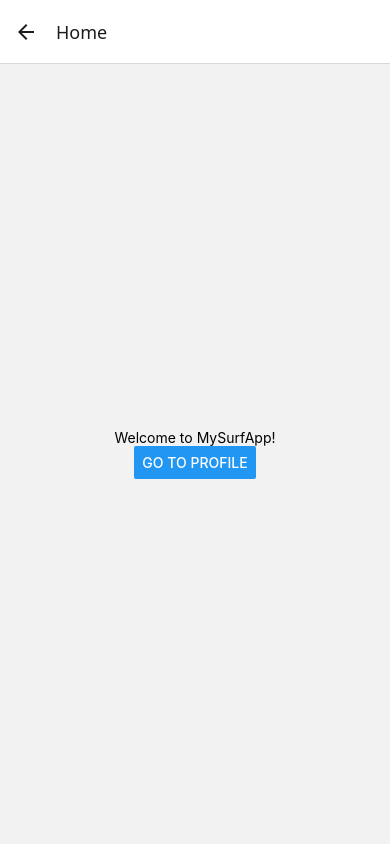
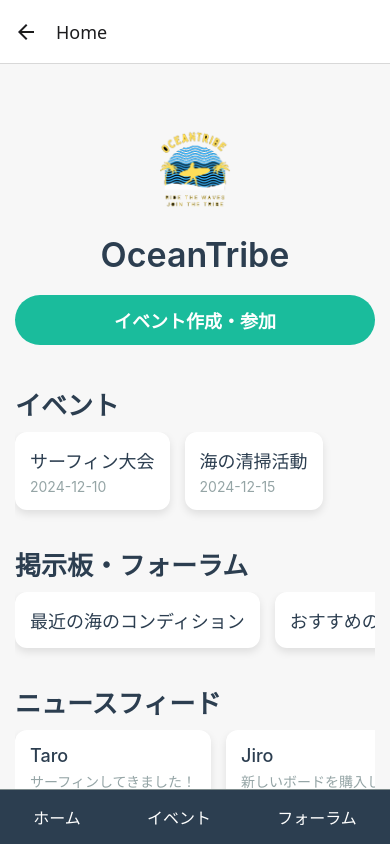
Before and after one commit to kai-kondo/OceanTribe, a React Native app: screen /Home in a window 390 px wide. Built offline with nearby package versions, Linux system fonts and the light colour scheme.

Commit message:
ホーム画面の実装

```diff
--- a/src/screens/HomeScreen.tsx
+++ b/src/screens/HomeScreen.tsx
@@ -1,17 +1,131 @@
 import React from "react";
-import { View, Text, StyleSheet, Button } from "react-native";
-import { NativeStackScreenProps } from "@react-navigation/native-stack";
+import {
+  View,
+  Text,
+  StyleSheet,
+  FlatList,
+  TouchableOpacity,
+  Image,
+  ScrollView,
+} from "react-native";
+import { NativeStackNavigationProp } from "@react-navigation/native-stack";
 
-type Props = NativeStackScreenProps<any>;
+type RootStackParamList = {
+  Home: undefined;
+  CreateEvent: undefined;
+  Forum: undefined;
+  NewsFeed: undefined;
+};
+
+type Props = {
+  navigation: NativeStackNavigationProp<RootStackParamList, "Home">;
+};
 
 const HomeScreen = ({ navigation }: Props) => {
+  const eventData = [
+    { id: "1", title: "サーフィン大会", date: "2024-12-10" },
+    { id: "2", title: "海の清掃活動", date: "2024-12-15" },
+  ];
+
+  const forumData = [
+    { id: "1", topic: "最近の海のコンディション" },
+    { id: "2", topic: "おすすめのサーフボード" },
+  ];
+
+  const newsFeedData = [
+    { id: "1", user: "Taro", activity: "サーフィンしてきました！" },
+    { id: "2", user: "Jiro", activity: "新しいボードを購入しました！" },
+  ];
+
+  const renderEventItem = ({ item }: any) => (
+    <View style={styles.card}>
+      <Text style={styles.cardTitle}>{item.title}</Text>
+      <Text style={styles.cardDate}>{item.date}</Text>
+    </View>
+  );
+
+  const renderForumItem = ({ item }: any) => (
+    <TouchableOpacity
+      style={styles.card}
+      onPress={() => navigation.navigate("Forum")}
+    >
+      <Text style={styles.cardTitle}>{item.topic}</Text>
+    </TouchableOpacity>
+  );
+
+  const renderNewsFeedItem = ({ item }: any) => (
+    <View style={styles.card}>
+      <Text style={styles.cardTitle}>{item.user}</Text>
+      <Text style={styles.cardActivity}>{item.activity}</Text>
+    </View>
+  );
+
   return (
     <View style={styles.container}>
-      <Text>Welcome to MySurfApp!</Text>
-      <Button
-        title="Go to Profile"
-        onPress={() => navigation.navigate("Profile")}
-      />
+      {/* コンテンツ部分 */}
+      <ScrollView style={styles.scrollContainer}>
+        <View style={styles.overlay}>
+          {/* ヘッダー */}
+          <View style={styles.header}>
+            <Image
+              source={require("../assets/icons/OceanTribe2.png")}
+              style={styles.logo}
+            />
+            <Text style={styles.title}>OceanTribe</Text>
+          </View>
+
+          {/* 機能セクション */}
+          <TouchableOpacity
+            style={styles.featureButton}
+            onPress={() => navigation.navigate("CreateEvent")}
+          >
+            <Text style={styles.featureButtonText}>イベント作成・参加</Text>
+          </TouchableOpacity>
+
+          {/* イベントセクション */}
+          <Text style={styles.sectionTitle}>イベント</Text>
+          <FlatList
+            horizontal
+            data={eventData}
+            renderItem={renderEventItem}
+            keyExtractor={(item) => item.id}
+            showsHorizontalScrollIndicator={false}
+          />
+
+          {/* フォーラムセクション */}
+          <Text style={styles.sectionTitle}>掲示板・フォーラム</Text>
+          <FlatList
+            horizontal
+            data={forumData}
+            renderItem={renderForumItem}
+            keyExtractor={(item) => item.id}
+            showsHorizontalScrollIndicator={false}
+          />
+
+          {/* ニュースフィードセクション */}
+          <Text style={styles.sectionTitle}>ニュースフィード</Text>
+          <FlatList
+            horizontal
+            data={newsFeedData}
+            renderItem={renderNewsFeedItem}
+            keyExtractor={(item) => item.id}
+            showsHorizontalScrollIndicator={false}
+          />
+        </View>
+      </ScrollView>
+
+      {/* 固定ナビゲーションバー */}
+      <View style={styles.navBar}>
+        <TouchableOpacity style={styles.navButton}>
+          <Text style={styles.navButtonText}>ホーム</Text>
+        </TouchableOpacity>
+        <TouchableOpacity style={styles.navButton}>
+          <Text style={styles.navButtonText}>イベント</Text>
+        </TouchableOpacity>
+        <TouchableOpacity style={styles.navButton}>
+          <Text style={styles.navButtonText}>フォーラム</Text>
+        </TouchableOpacity>
+      </View>
     </View>
   );
 };
@@ -19,8 +133,101 @@ const HomeScreen = ({ navigation }: Props) => {
 const styles = StyleSheet.create({
   container: {
     flex: 1,
-    justifyContent: "center",
+    backgroundColor: "#f7f7f7",
+  },
+  scrollContainer: {
+    flex: 1,
+  },
+  overlay: {
+    flex: 1,
+    paddingHorizontal: 15,
+    paddingTop: 20,
+  },
+  header: {
     alignItems: "center",
+    marginBottom: 20,
+    marginTop: 20,
+  },
+  logo: {
+    width: 120,
+    height: 120,
+    resizeMode: "contain",
+    marginBottom: 10,
+  },
+  title: {
+    fontSize: 34,
+    fontWeight: "600",
+    color: "#2c3e50",
+  },
+  featureButton: {
+    backgroundColor: "#1abc9c",
+    paddingVertical: 12,
+    marginBottom: 20,
+    alignItems: "center",
+    borderRadius: 30,
+    elevation: 5,
+  },
+  featureButtonText: {
+    fontSize: 18,
+    fontWeight: "600",
+    color: "white",
+  },
+  sectionTitle: {
+    fontSize: 26,
+    fontWeight: "600",
+    color: "#2c3e50",
+    marginBottom: 10,
+    marginTop: 20,
+  },
+  card: {
+    backgroundColor: "#ffffff",
+    padding: 15,
+    marginBottom: 15,
+    borderRadius: 12,
+    marginRight: 15,
+    shadowColor: "#000",
+    shadowOffset: { width: 0, height: 4 },
+    shadowOpacity: 0.1,
+    shadowRadius: 8,
+    elevation: 5,
+  },
+  cardTitle: {
+    fontSize: 18,
+    fontWeight: "500",
+    color: "#2c3e50",
+  },
+  cardDate: {
+    fontSize: 14,
+    color: "#95a5a6",
+    marginTop: 5,
+  },
+  cardActivity: {
+    fontSize: 14,
+    color: "#95a5a6",
+    marginTop: 5,
+  },
+
+  // ナビゲーションバーのスタイル
+  navBar: {
+    flexDirection: "row",
+    position: "absolute", // 画面下部に固定
+    bottom: 0,
+    left: 0,
+    right: 0,
+    backgroundColor: "#2c3e50",
+    paddingVertical: 10,
+    justifyContent: "space-around",
+    borderTopWidth: 1,
+    borderTopColor: "#7f8c8d",
+  },
+  navButton: {
+    paddingVertical: 5,
+    paddingHorizontal: 10,
+  },
+  navButtonText: {
+    fontSize: 16,
+    fontWeight: "500",
+    color: "white",
   },
 });
 
```
Also changed, not shown: package.json (+7 -3 lines), 1 other file (tests, documents, lock files or other folders).
